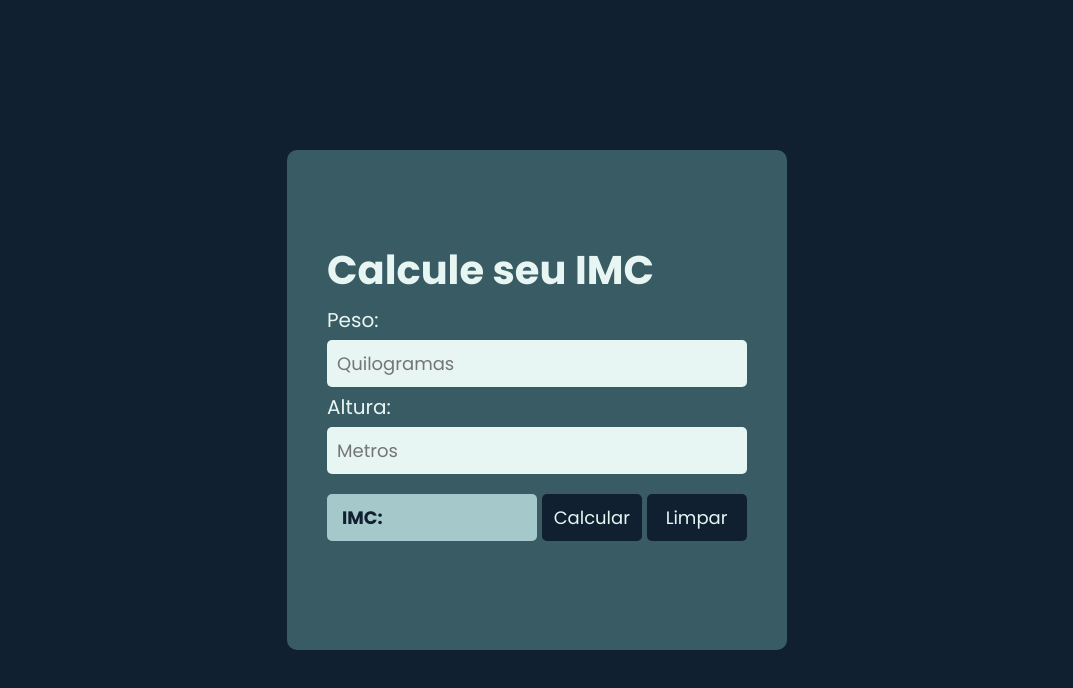
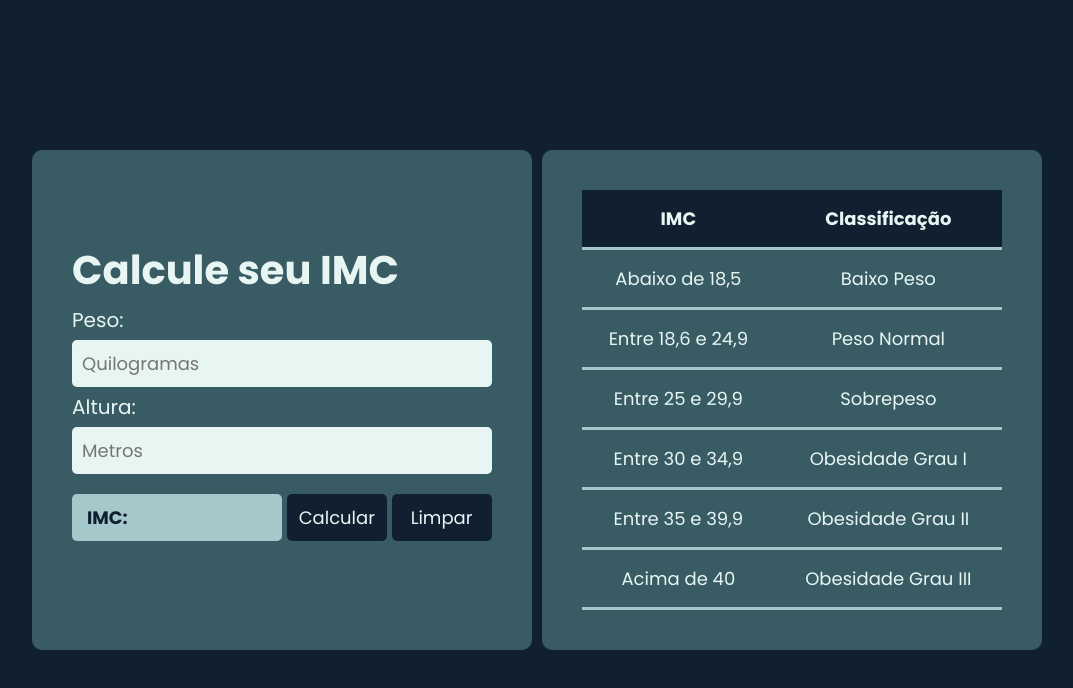
Before and after one commit to Mateus-53/calculadora-imc, a plain HTML site: page index.html in a window 1280 px wide. Shown: the whole page, without its empty margins (103-1176 px from the left). Drawn offline with Linux system fonts and the light colour scheme.

Commit message:
Update index.html

```diff
--- a/index.html
+++ b/index.html
@@ -11,7 +11,7 @@
       href="https://fonts.googleapis.com/css2?family=Poppins:wght@400;700&display=swap"
       rel="stylesheet"
     />
-
+    <script src="js/script.js" defer></script>
     <title>Calculadora de IMC</title>
   </head>
   <body>
@@ -49,6 +49,44 @@
         </div>
       </div>
     </div>
-    <script src="js/script.js"></script>
+    <div class="wrapper">
+      <div class="container">
+        <table class="classification">
+          <thead>
+            <tr>
+              <th>IMC</th>
+              <th>Classificação</th>
+            </tr>
+          </thead>
+
+          <tbody>
+            <tr class="trClass">
+              <td>Abaixo de 18,5</td>
+              <td>Baixo Peso</td>
+            </tr>
+            <tr class="trClass">
+              <td>Entre 18,6 e 24,9</td>
+              <td>Peso Normal</td>
+            </tr>
+            <tr class="trClass">
+              <td>Entre 25 e 29,9</td>
+              <td>Sobrepeso</td>
+            </tr>
+            <tr class="trClass">
+              <td>Entre 30 e 34,9</td>
+              <td>Obesidade Grau I</td>
+            </tr>
+            <tr class="trClass">
+              <td>Entre 35 e 39,9</td>
+              <td>Obesidade Grau II</td>
+            </tr>
+            <tr class="trClass">
+              <td>Acima de 40</td>
+              <td>Obesidade Grau III</td>
+            </tr>
+          </tbody>
+        </table>
+      </div>
+    </div>
   </body>
 </html>
```
